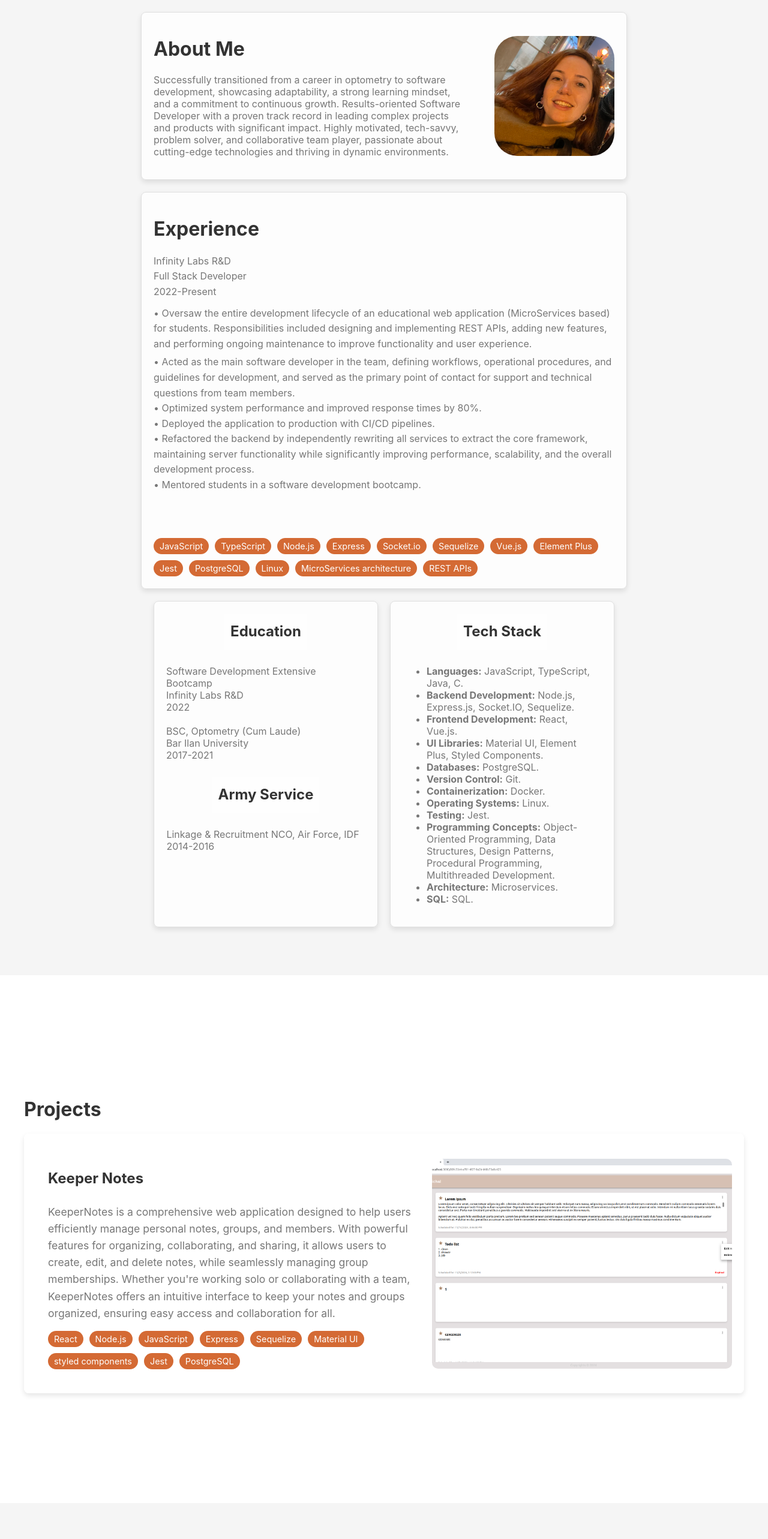
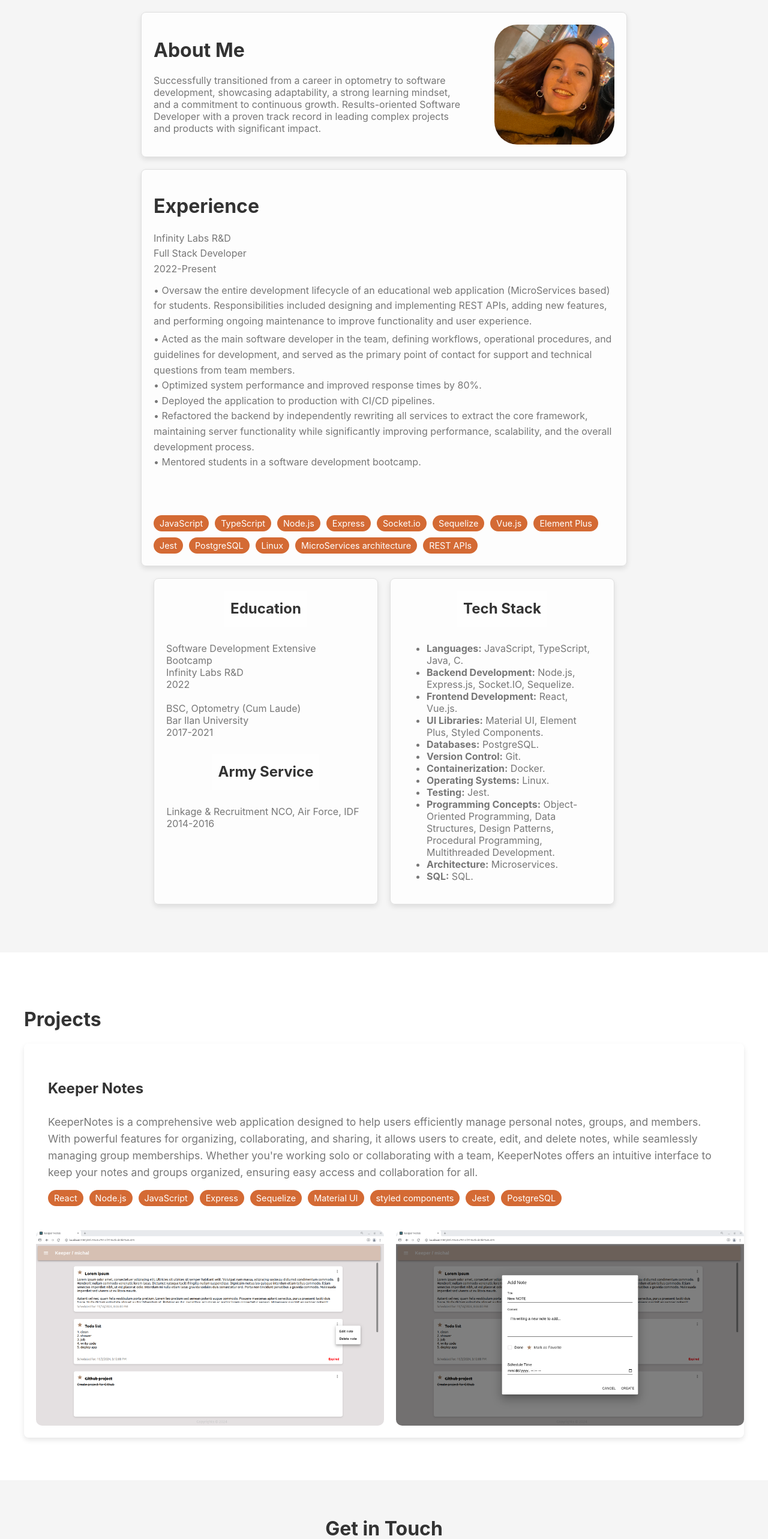
Before and after one commit to michfingerut/MichalFProtfolio, a React (Create React App) app: page / in a window 1280 px wide. Shown: the part 860-3426 px from the top of the page at 60% size. Built offline with nearby package versions, Linux system fonts and the light colour scheme.

Commit message:
finish styling

```diff
--- a/src/components/About.jsx
+++ b/src/components/About.jsx
@@ -36,10 +36,7 @@ function About() {
               development, showcasing adaptability, a strong learning mindset,
               and a commitment to continuous growth. Results-oriented Software
               Developer with a proven track record in leading complex projects
-              and products with significant impact. Highly motivated,
-              tech-savvy, problem solver, and collaborative team player,
-              passionate about cutting-edge technologies and thriving in dynamic
-              environments.
+              and products with significant impact.
             </p>
           </div>
           <img src={image} />
--- a/src/components/Contact.jsx
+++ b/src/components/Contact.jsx
@@ -1,5 +1,6 @@
 import { ContactInfo, ContactContainer } from '../styles/styles';
 import GoUpButton from './GoUpButton';
+
 function ContactPage() {
   return (
     <ContactContainer id="contact-section">
@@ -12,12 +13,20 @@ function ContactPage() {
           maxWidth: '800px',
         }}
       >
-        Are you looking for a skilled software developer to bring your ideas to
-        life? Whether you need help with web development, building a scalable
-        application, or just want to discuss the latest in tech, I’m here to
-        help! Feel free to reach out if you have any questions or are interested
-        in collaborating on a project. You can click on the icons below to
-        contact me directly through WhatsApp or other platforms.
+        <p>
+          Are you looking for a talented software developer to join your team? I
+          specialize in web development, building scalable applications, and
+          staying up-to-date with the latest in technology.
+        </p>
+        <p>
+          I am eager to contribute to your projects and bring fresh ideas to the
+          table. If you're looking for someone passionate and dedicated to
+          delivering high-quality solutions, feel free to reach out.
+        </p>
+        <p>
+          You can contact me directly through the icons below via WhatsApp or
+          other platforms.
+        </p>
       </p>
       <ContactInfo>
         <strong>Phone:</strong> 054-2398171
--- a/src/components/Projects.jsx
+++ b/src/components/Projects.jsx
@@ -7,8 +7,10 @@ import {
   ProjectDescription,
   TechStack,
   TechItem,
+  ImageContainer,
 } from '../styles/styles';
 import knGroupPage from '../assets/kn_group_page.png';
+import knEdit from '../assets/kn_edit.png';
 import GoUpButton from './GoUpButton';
 
 function Projects() {
@@ -43,7 +45,10 @@ function Projects() {
               ))}
             </TechStack>
           </ProjectContent>
-          <ProjectImage src={knGroupPage} alt="Project screenshot" />
+          <ImageContainer>
+            <ProjectImage src={knGroupPage} alt="Project screenshot" />
+            <ProjectImage src={knEdit} alt="Project screenshot" />
+          </ImageContainer>
         </ProjectCard>
       </div>{' '}
       <GoUpButton />
--- a/src/styles/styles.jsx
+++ b/src/styles/styles.jsx
@@ -258,12 +258,8 @@ const ProjectCard = styled.div`
   background-color: ${secondaryBackgroundColor};
   ${borders}
   padding: 20px;
-  flex-direction: row;
-
-  @media (max-width: 1024px) {
-    flex-direction: column;
-    gap: 20px;
-  }
+  flex-direction: column;
+  gap: 20px;
 `;
 
 const ProjectContent = styled.div`
@@ -302,11 +298,27 @@ const TechItem = styled.span`
 `;
 
 const ProjectImage = styled.img`
-  width: 500px;
-  height: 350px;
+  width: 50%;
+  height: 70%;
   object-fit: cover;
   border-radius: 10px;
-  transition: transform 0.3s ease-in-out;
+
+  @media (max-width: 1024px) {
+    width: 100%;
+    height: auto;
+    margin-top: 20px;
+  }
+`;
+
+const ImageContainer = styled.div`
+  display: flex;
+  gap: 20px;
+  flex-direction: row;
+
+  @media (max-width: 1024px) {
+    flex-direction: column;
+    gap: 20px;
+  }
 `;
 
 const ContactInfo = styled.p`
@@ -367,6 +379,7 @@ export {
   ContactInfo,
   ContactContainer,
   GoUpButtonStyle,
+  ImageContainer,
 
   //color
   primaryBackgroundColor,
```
Also changed, not shown: src/assets/kn_edit.png, src/assets/kn_group_page.png.
